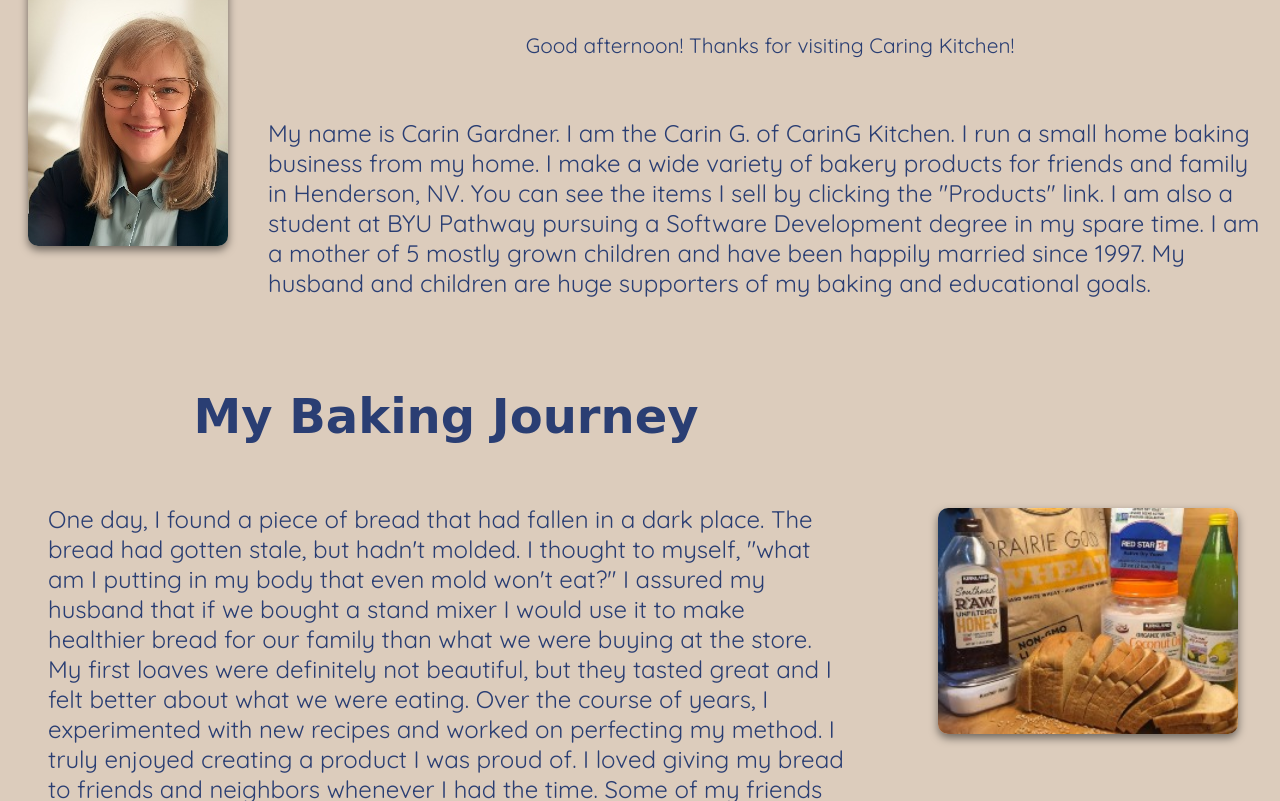
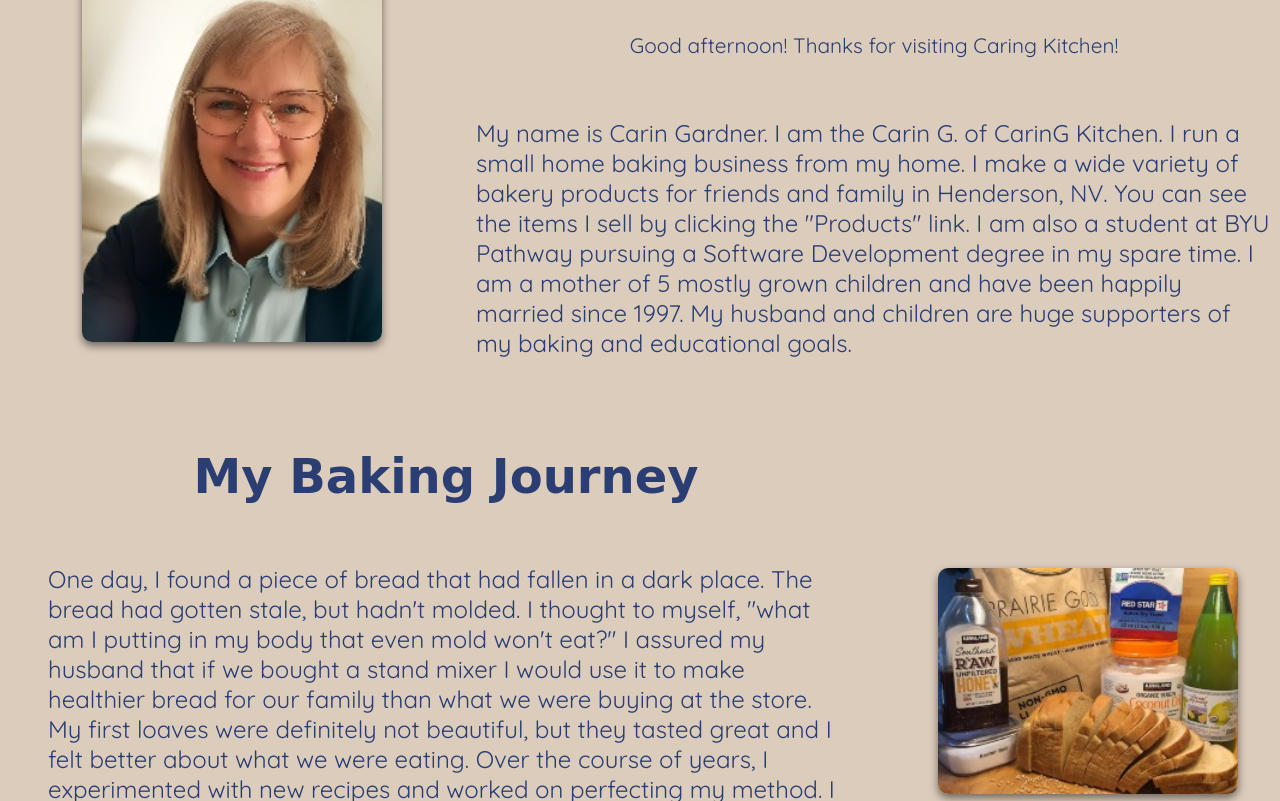
Before and after one commit to carinyg/wdd131, a plain HTML site: page project/caringkitchen.html in a window 1280 px wide. Shown: the part 358-1159 px from the top of the page. Drawn offline with Linux system fonts and the light colour scheme; a web font is replaced by a local one.

Commit message:
error fix

```diff
--- a/project/styles/caringkitchen-large.css
+++ b/project/styles/caringkitchen-large.css
@@ -52,7 +52,7 @@
 
     .bio {
         display: grid;
-        grid-template-columns: 1 fr 1fr 1fr;
+        grid-template-columns: 1fr 1fr 1fr;
         grid-template-rows: auto auto auto;
         gap: 20px;
         max-width: 1600px;
```
